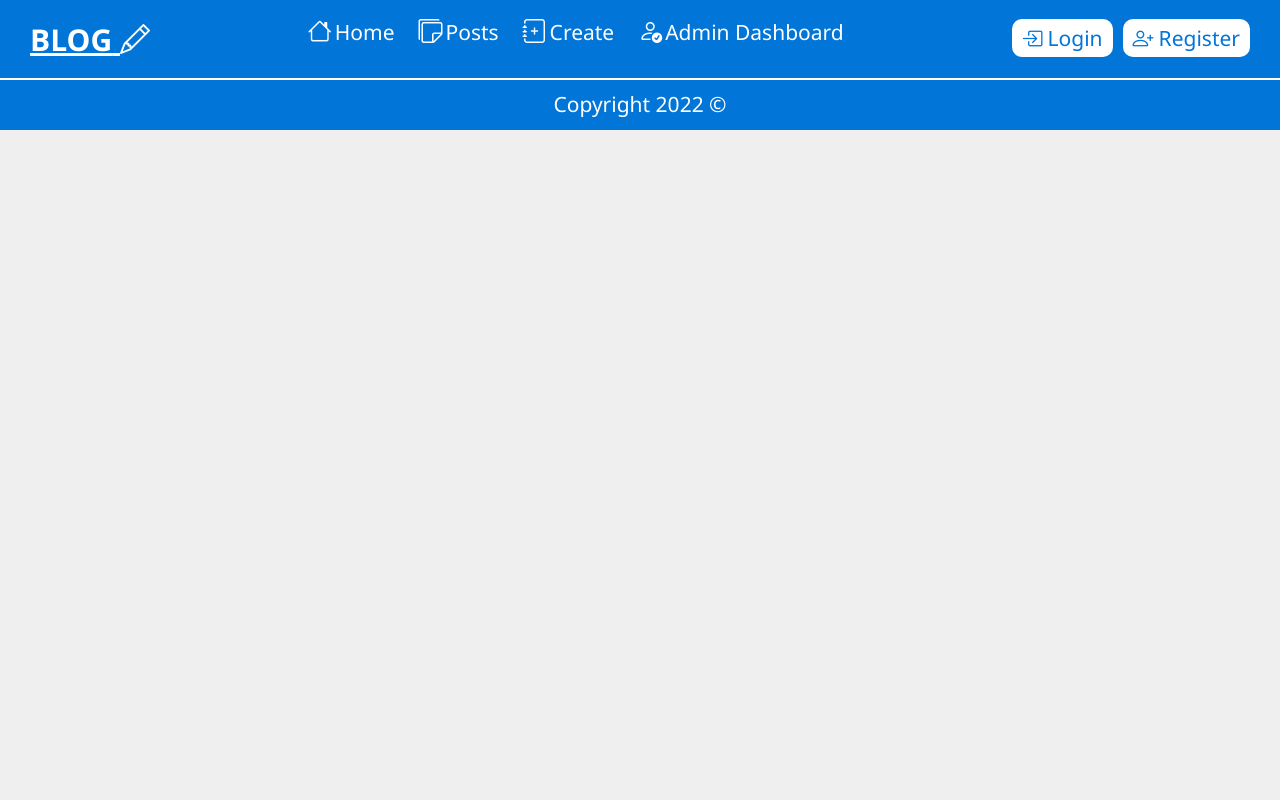
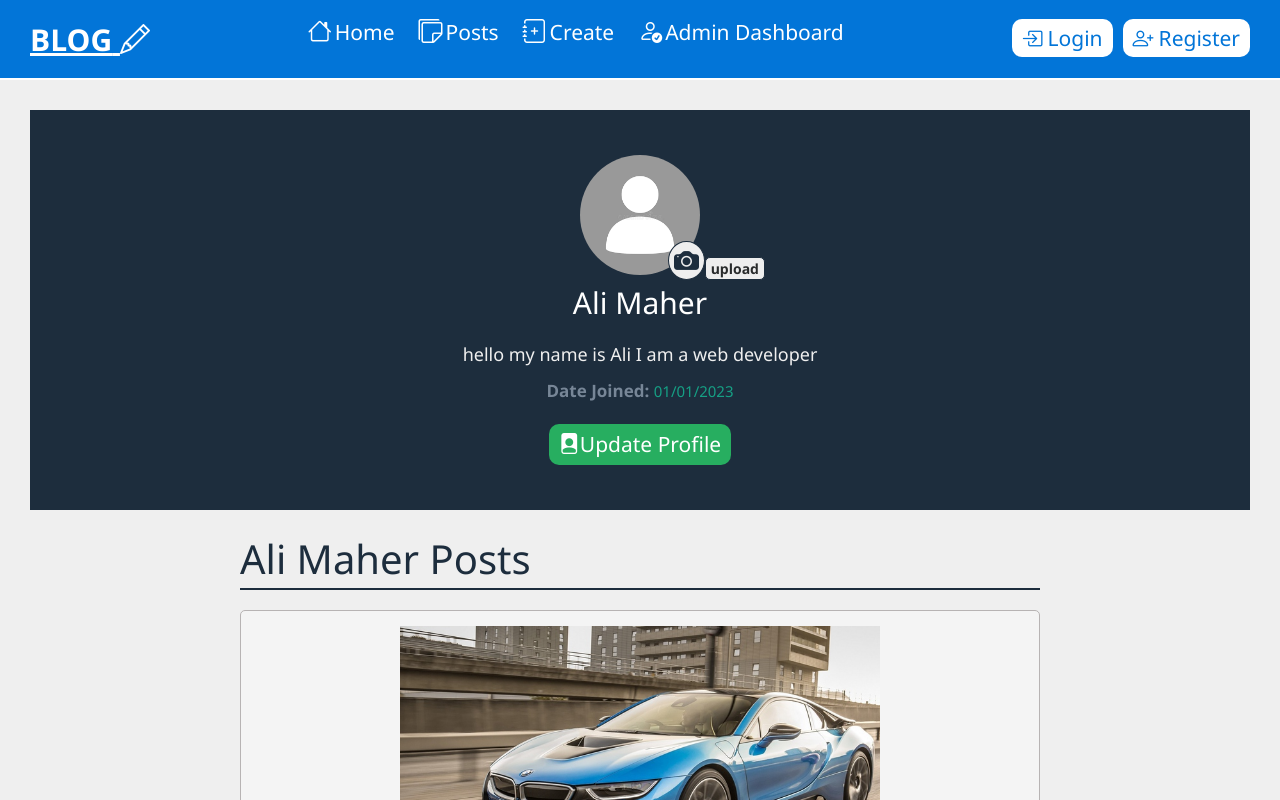
Before and after one commit to ALi-Maher-Mohamed/Blog-application-FrontEnd, a React (Create React App) app: page /profile/1 in a window 1280 px wide. Shown: the top 800 px of the page. Built offline with nearby package versions, Linux system fonts and the light colour scheme.

Commit message:
feat : add profile page

```diff
--- a/src/App.js
+++ b/src/App.js
@@ -11,6 +11,7 @@
 import PostDetails from "./Pages/postDetails/PostDetails.jsx";
 import { ToastContainer } from "react-toastify";
 import Category from "./Pages/category/Category.jsx";
+import Profile from "./Pages/profile/Profile.jsx";
 
 function App() {
   return (
@@ -21,6 +22,7 @@
         <Route path="/" element={<Home />} />
         <Route path="/login" element={<Login />} />
         <Route path="/register" element={<Register />} />
+        <Route path="/profile/:id" element={<Profile />} />
         {/* post routes */}
         <Route path="posts">
           <Route index element={<Post />} />
--- /dev/null
+++ b/src/Pages/profile/Profile.jsx
@@ -0,0 +1,100 @@
+import "./profile.css";
+import PostList from "../../Components/Posts/PostList";
+import { posts } from "../../dummyData";
+import { useEffect, useState } from "react";
+import UpdateProfileModal from "./UpdateProfileModal";
+import swal from "sweetalert";
+import { toast } from "react-toastify";
+
+const Profile = () => {
+  const [updateProfile, setUpdateProfile] = useState(false);
+  const [file, setFile] = useState(null);
+
+  useEffect(() => {
+    window.scrollTo(0, 0);
+  }, []);
+
+  // Form Submit Handler
+  const formSubmitHandler = (e) => {
+    e.preventDefault();
+    if (!file) return toast.warning("there is no file!");
+
+    console.log("image uploaded");
+  };
+
+  // Delete Account Handler
+  const deleteAccountHandler = () => {
+    swal({
+      title: "Are you sure?",
+      text: "Once deleted, you will not be able to recover your account!",
+      icon: "warning",
+      buttons: true,
+      dangerMode: true,
+    }).then((willDelete) => {
+      if (willDelete) {
+        swal("Account has been deleted!", {
+          icon: "success",
+        });
+      } else {
+        swal("Something went wrong!");
+      }
+    });
+  };
+
+  return (
+    <section className="profile">
+      <div className="profile-header">
+        <div className="profile-image-wrapper">
+          <img
+            src={file ? URL.createObjectURL(file) : "/images/user-avatar.png"}
+            alt=""
+            className="profile-image"
+          />
+          <form onSubmit={formSubmitHandler}>
+            <abbr title="choose profile photo">
+              <label
+                htmlFor="file"
+                className="bi bi-camera-fill upload-profile-photo-icon"
+              ></label>
+            </abbr>
+            <input
+              type="file"
+              name="file"
+              id="file"
+              style={{ display: "none" }}
+              onChange={(e) => setFile(e.target.files[0])}
+            />
+            <button type="submit" className="upload-profile-photo-btn">
+              upload
+            </button>
+          </form>
+        </div>
+        <h1 className="profile-username">Ali Maher </h1>
+        <p className="profile-bio">hello my name is Ali I am a web developer</p>
+        <div className="user-date-joined">
+          <strong>Date Joined: </strong>
+          <span>01/01/2023</span>
+        </div>
+        <button
+          onClick={() => setUpdateProfile(true)}
+          className="profile-update-btn"
+        >
+          <i className="bi bi-file-person-fill"></i>
+          Update Profile
+        </button>
+      </div>
+      <div className="profile-posts-list">
+        <h2 className="profile-posts-list-title">Ali Maher Posts</h2>
+        <PostList posts={posts} />
+      </div>
+      <button onClick={deleteAccountHandler} className="delete-account-btn">
+        Delete Your Account
+      </button>
+      {updateProfile && (
+        <UpdateProfileModal setUpdateProfile={setUpdateProfile} />
+      )}
+    </section>
+  );
+};
+
+export default Profile;
--- /dev/null
+++ b/src/Pages/profile/UpdateProfileModal.jsx
@@ -0,0 +1,67 @@
+import "./update-profile-modal.css";
+import { toast, ToastContainer } from "react-toastify";
+import { useState } from "react";
+
+const user = {
+  username: "Youssef",
+  bio: "hello my name is youssef",
+};
+
+const UpdateProfileModal = ({ setUpdateProfile }) => {
+  const [username, setUsername] = useState(user.username);
+  const [bio, setBio] = useState(user.bio);
+  const [password, setPassword] = useState("");
+
+  // From Submit Handler
+  const formSubmitHandler = (e) => {
+    e.preventDefault();
+
+    const updatedUser = { username, bio };
+    if (password.trim() !== "") {
+      updatedUser.password = password;
+    }
+
+    console.log(updatedUser);
+  };
+
+  return (
+    <div className="update-profile">
+      <ToastContainer theme="colored" />
+      <form onSubmit={formSubmitHandler} className="update-profile-form">
+        <abbr title="close">
+          <i
+            onClick={() => setUpdateProfile(false)}
+            className="bi bi-x-circle-fill update-profile-form-close"
+          ></i>
+        </abbr>
+        <h1 className="update-profile-title">Update Your Profile</h1>
+        <input
+          onChange={(e) => setUsername(e.target.value)}
+          value={username}
+          type="text"
+          className="update-profile-input"
+          placeholder="Username"
+        />
+        <input
+          onChange={(e) => setBio(e.target.value)}
+          value={bio}
+          type="text"
+          className="update-profile-input"
+          placeholder="Bio"
+        />
+        <input
+          onChange={(e) => setPassword(e.target.value)}
+          value={password}
+          type="password"
+          className="update-profile-input"
+          placeholder="Password"
+        />
+        <button type="submit" className="update-profile-btn">
+          Update Profile
+        </button>
+      </form>
+    </div>
+  );
+};
+
+export default UpdateProfileModal;
--- /dev/null
+++ b/src/Pages/profile/profile.css
@@ -0,0 +1,132 @@
+.profile {
+    padding: 30px;
+}
+
+.profile-header {
+    width: 100%;
+    height: 400px;
+    display: flex;
+    align-items: center;
+    justify-content: center;
+    flex-direction: column;
+    background-color: var(--primary-color);
+}
+
+.profile-image-wrapper {
+    width: 120px;
+    height: 120px;
+    position: relative;
+    text-align: center;
+}
+
+.profile-image {
+    width: 100%;
+    height: 100%;
+    border-radius: 50%;
+    object-fit: cover;
+}
+
+.upload-profile-photo-icon,
+.upload-profile-photo-btn {
+    color: var(--primary-color);
+    background-color: #eee;
+    border: 1px solid var(--primary-color);
+    border-radius: 50%;
+    padding: 0 5px;
+    position: absolute;
+    bottom: -5px;
+    right: -5px;
+    margin: auto;
+    width: max-content;
+    cursor: pointer;
+    z-index: 10;
+    font-size: 25px;
+}
+
+.upload-profile-photo-btn {
+    border-radius: 5px;
+    font-size: 14px;
+    font-weight: bold;
+    color: var(--dark-color);
+    right: -65px;
+}
+
+.profile-username {
+    font-size: 30px;
+    color: var(--white-color);
+    margin: 10px 0;
+}
+
+.profile-bio {
+    font-size: 18px;
+    font-weight: 500;
+    color: var(--main-color);
+    margin: 10px 0;
+}
+
+.user-date-joined strong {
+    color: var(--gray-color);
+    font-size: 17px;
+}
+
+.user-date-joined span {
+    color: var(--green-sea-color);
+    font-size: 15px;
+    font-weight: 500;
+}
+
+.profile-update-btn {
+    font-size: 21px;
+    font-weight: 500;
+    background-color: var(--green-color);
+    color: var(--white-color);
+    border: none;
+    padding: 5px 10px;
+    border-radius: 10px;
+    cursor: pointer;
+    margin-top: 20px;
+}
+
+.profile-posts-list {
+    width: 800px;
+    margin: 20px auto;
+}
+
+.profile-posts-list-title {
+    margin-bottom: 20px;
+    padding: 5px 0;
+    font-size: 40px;
+    color: var(--primary-color);
+    border-bottom: 2px solid var(--primary-color);
+}
+
+.delete-account-btn {
+    background-color: var(--white-color);
+    color: var(--red-color);
+    padding: 5px;
+    border: 1px solid var(--red-color);
+    font-size: 18px;
+    font-weight: 500;
+    cursor: pointer;
+}
+
+/* Media Queries */
+@media (max-width: 920px) {
+    .profile-posts-list {
+        width: 100%;
+    }
+}
+
+@media (max-width: 520px) {
+    .profile {
+        padding: 15px;
+    }
+
+    .profile-header {
+        padding: 10px;
+    }
+
+    .profile-bio {
+        text-align: center;
+    }
+}
--- /dev/null
+++ b/src/Pages/profile/update-profile-modal.css
@@ -0,0 +1,68 @@
+.update-profile {
+    position: fixed;
+    top: 0;
+    left: 0;
+    width: 100%;
+    height: 100%;
+    background-color: rgba(0, 0, 0, 0.7);
+    z-index: 999;
+    display: flex;
+    align-items: center;
+    justify-content: center;
+}
+
+.update-profile-form {
+    width: 700px;
+    background-color: var(--white-color);
+    padding: 15px;
+    border-radius: 10px;
+    display: flex;
+    flex-direction: column;
+    position: relative;
+}
+
+.update-profile-form-close {
+    position: absolute;
+    top: 5px;
+    right: 5px;
+    color: var(--red-color);
+    cursor: pointer;
+    font-size: 30px;
+}
+
+.update-profile-title {
+    margin-bottom: 10px;
+    font-size: 24px;
+    color: var(--green-sea-color);
+    text-align: center;
+}
+
+.update-profile-input {
+    width: 100%;
+    border-radius: 10px;
+    border: 1px solid var(--gray-color);
+    font-size: 21px;
+    padding: 10px;
+    margin: 10px 0;
+}
+
+.update-profile-btn {
+    width: 100%;
+    text-align: center;
+    cursor: pointer;
+    background-color: var(--green-sea-color);
+    border: none;
+    font-size: 21px;
+    font-weight: 500;
+    color: var(--white-color);
+    border-radius: 10px;
+    padding: 10px;
+    margin-top: 15px;
+}
+
+/* Media Queries */
+@media (max-width: 820px) {
+    .update-profile-form {
+        width: 90%;
+    }
+}
```
